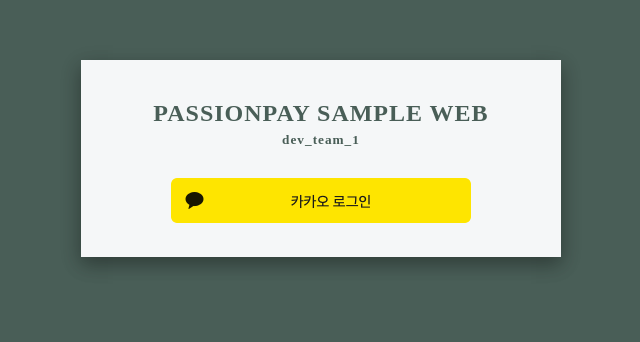
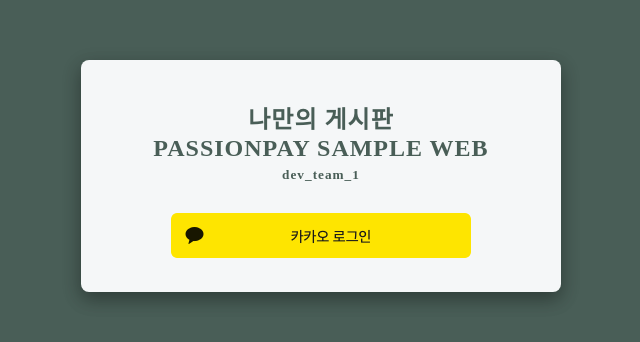
Before and after one commit to heogeonho/passionpay-sample-board, a website: page app/views/index.html in a window 1280 px wide. Shown: the part 196-538 px from the top of the page, without its empty margins (319-959 px from the left). Drawn offline with Linux system fonts and the light colour scheme.

Commit message:
design: 전체 레이아웃 둥근 테두리 적용 및 게시판 이름 수정

```diff
--- a/app/public/css/contents.css
+++ b/app/public/css/contents.css
@@ -10,6 +10,7 @@
     padding: 20px;
     max-width: 800px;
     margin: 50px auto;
+    border-radius: 8px;
     box-shadow: 0 3px 6px rgba(0, 0, 0, 0.16), 0 3px 6px rgba(0, 0, 0, 0.23);
 }
 
--- a/app/public/css/index.css
+++ b/app/public/css/index.css
@@ -17,6 +17,7 @@
     letter-spacing: 1px;
     position: relative;
     box-shadow: 0 8px 17px 0 rgba(0, 0, 0, 0.2), 0 6px 20px 0 rgba(0, 0, 0, 0.19);
+    border-radius: 8px;
 }
 
 .login-box h2 {
--- a/app/public/css/main.css
+++ b/app/public/css/main.css
@@ -45,6 +45,7 @@
     min-height: 300px;
     min-width: 700px;
     margin-top: 0px;
+    border-radius: 8px;
 }
 .list li {
     display: block;
--- a/app/views/index.html
+++ b/app/views/index.html
@@ -9,7 +9,7 @@
     </head>
     <body>
         <div class="login-box">
-            <h2>PassionPay Sample Web</h2>
+            <h2>나만의 게시판<br />PassionPay Sample Web</h2>
             <h5>dev_team_1</h5>
             <a href="auth/kakao" class="social-button" id="kakao-connect"></a>
         </div>
```
